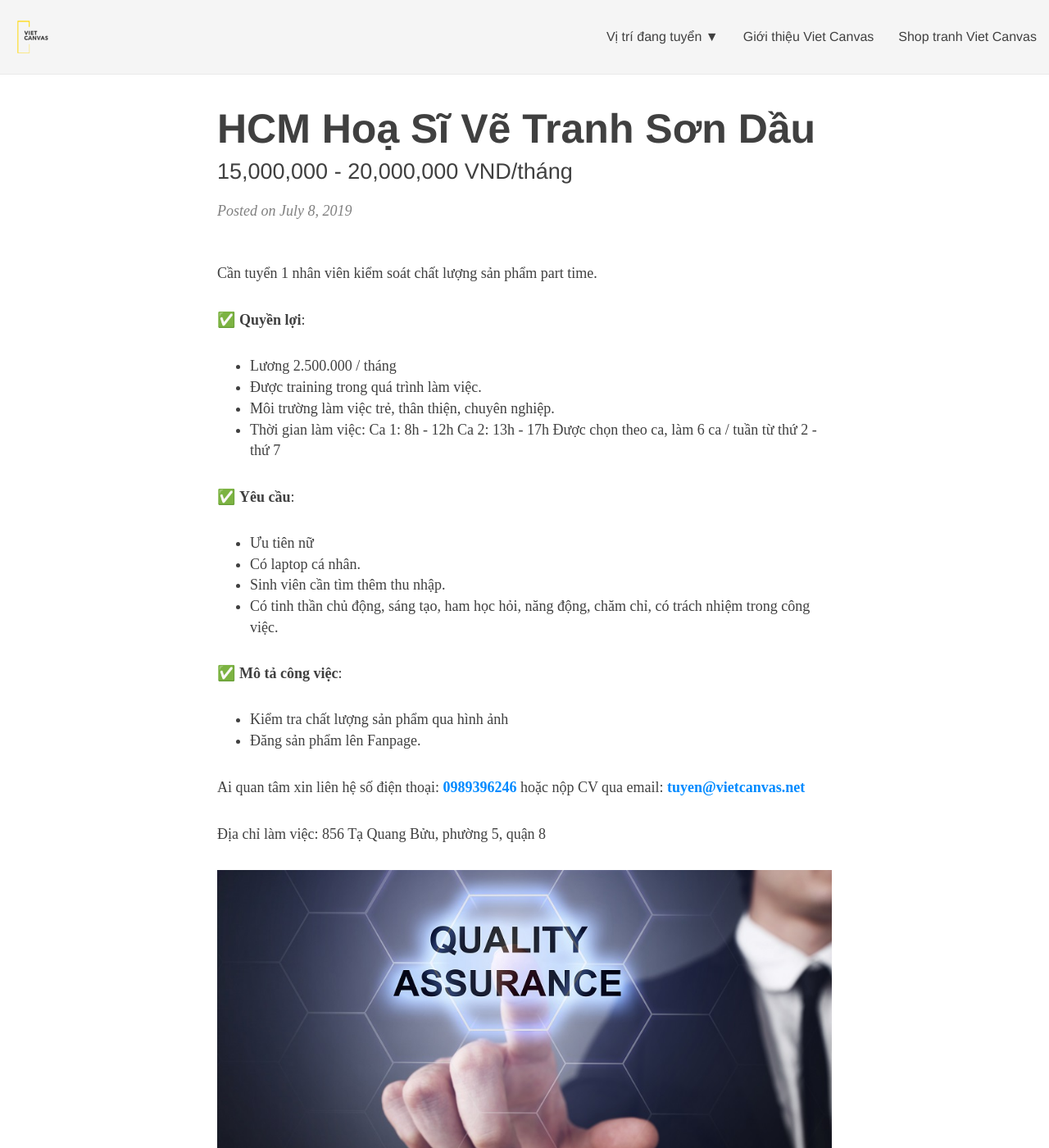
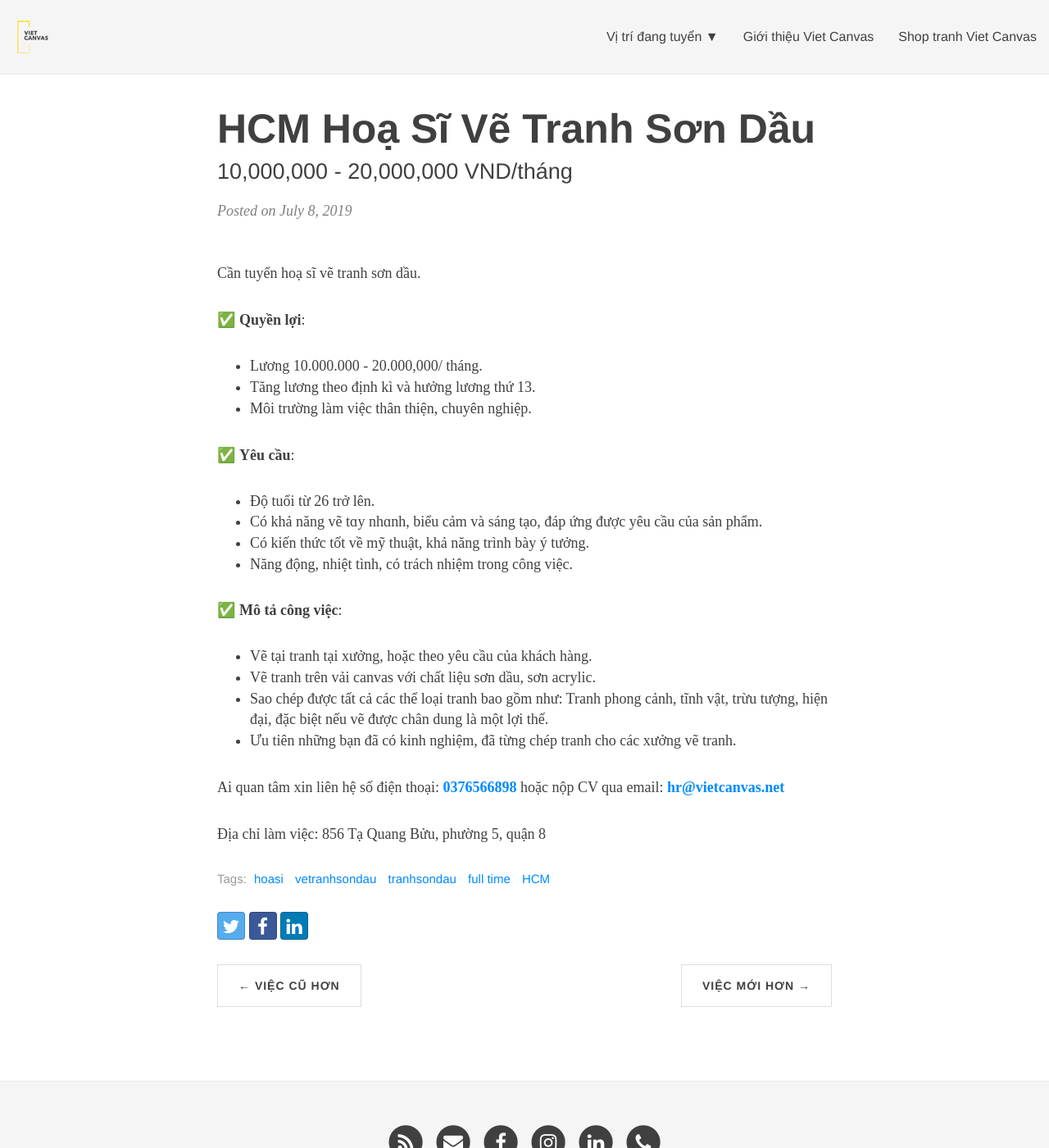
Before and after one commit to Tungtono/vc-jobs, a Jekyll site: the page built from _posts/2019-07-08-hoa-si-ve-tranh-son-dau-hcm.md, in a window 1280 px wide and 1400 px high. Shown: the whole window at 82% size. Built offline with Jekyll 4.4.1, drawn with Linux system fonts in a browser that asks for light colours; nearby versions of some CDN libraries; some web fonts are replaced.

Commit message:
no message

```diff
--- a/_posts/2019-07-08-hoa-si-ve-tranh-son-dau-hcm.md
+++ b/_posts/2019-07-08-hoa-si-ve-tranh-son-dau-hcm.md
@@ -1,49 +1,45 @@
 ---
 layout: post
 title: HCM Hoạ Sĩ Vẽ Tranh Sơn Dầu
-subtitle: 15,000,000 - 20,000,000 VND/tháng
+subtitle: 10,000,000 - 20,000,000 VND/tháng
 tags: [hoasi, vetranhsondau, tranhsondau, full time, HCM]
 commesát: true
-desc: Công ty tranh treo tường trang trí Viet Canvas cần tuyển nhân viên kiểm soát chất lượng sản phẩm - part time. Lương cứng 2.5 triệu/tháng.
-fromdate: 2019-05-20
-validdate : 2019-06-30
+desc: Công ty tranh treo tường trang trí Viet Canvas cần tuyển hoạ sĩ vẽ tranh sơn dầu.
+fromdate: 2019-11-01
+validdate : 2020-06-30
 emp_type: full-time
 store_add: 856 Tạ Quang Bửu, phường 5, quận 8
 city: HCM
 city_code: 70000
-salary: 2.5 triệu VND
+salary: 10-20 triệu VND
 
 ---
 
-Cần tuyển 1 nhân viên kiểm soát chất lượng sản phẩm part time.
+Cần tuyển hoạ sĩ vẽ tranh sơn dầu.
 
 ✅ **Quyền lợi**:
 
-- Lương 2.500.000 / tháng
-- Được training trong quá trình làm việc.
-- Môi trường làm việc trẻ, thân thiện, chuyên nghiệp.
-- Thời gian làm việc:
-    Ca 1: 8h - 12h
-    Ca 2: 13h - 17h
-    Được chọn theo ca, làm 6 ca / tuần từ thứ 2 - thứ 7
+- Lương 10.000.000 - 20.000,000/ tháng.
+- Tăng lương theo định kì và hưởng lương thứ 13.
+- Môi trường làm việc thân thiện, chuyên nghiệp.
 
 
 ✅ **Yêu cầu**:
 
-- Ưu tiên nữ
-- Có laptop cá nhân.
-- Sinh viên cần tìm thêm thu nhập.
-- Có tinh thần chủ động, sáng tạo, ham học hỏi, năng động, chăm chỉ, có trách nhiệm trong công việc.
+- Độ tuổi từ 26 trở lên.
+- Ϲó khả năng vẽ tɑy nhɑnh, biểu cảm và sáng tạo, đáp ứng được yêu cầu của sản phẩm.
+- Có kiến thức tốt về mỹ thuật, khả năng trình bày ý tưởng.
+- Năng động, nhiệt tình, có trách nhiệm trong công việc.
+
 
 
 ✅ **Mô tả công việc**:
 
-- Kiểm tra chất lượng sản phẩm qua hình ảnh
-- Đăng sản phẩm lên Fanpage.
+- Vẽ tại tranh tại xưởng, hoặc theo yêu cầu của khách hàng.
+- Vẽ tranh trên vải canvas với chất liệu sơn dầu, sơn acrylic.
+- Sao chép được tất cả các thể loại tranh bao gồm như: Tranh phong cảnh, tĩnh vật, trừu tượng, hiện đại, đặc biệt nếu vẽ được chân dung là một lợi thế.
+- Ưu tiên những bạn đã có kinh nghiệm, đã từng chép tranh cho các xưởng vẽ tranh.
 
-
-Ai quan tâm xin liên hệ số điện thoại: [**0989396246**](tel:0989396246) hoặc nộp CV qua email: [**tuyen@vietcanvas.net**](mailto:tuyen@vietcanvas.net)
+Ai quan tâm xin liên hệ số điện thoại: [**0376566898**](tel:0376566898) hoặc nộp CV qua email: [**hr@vietcanvas.net**](mailto:hr@vietcanvas.net)
 
 Địa chỉ làm việc: 856 Tạ Quang Bửu, phường 5, quận 8
-
-![Kiem Soat San Pham](/img/nhan-vien-kiem-soat-chat-luong-san-pham.jpg)
```
